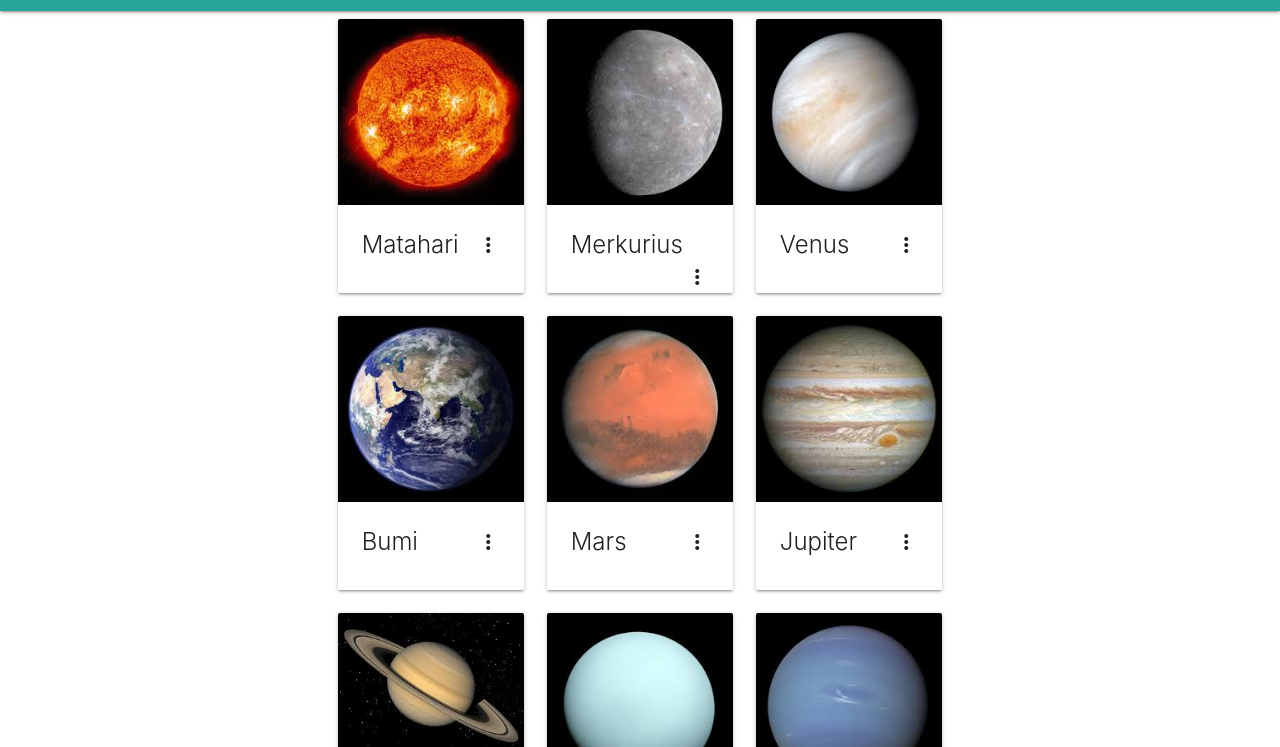
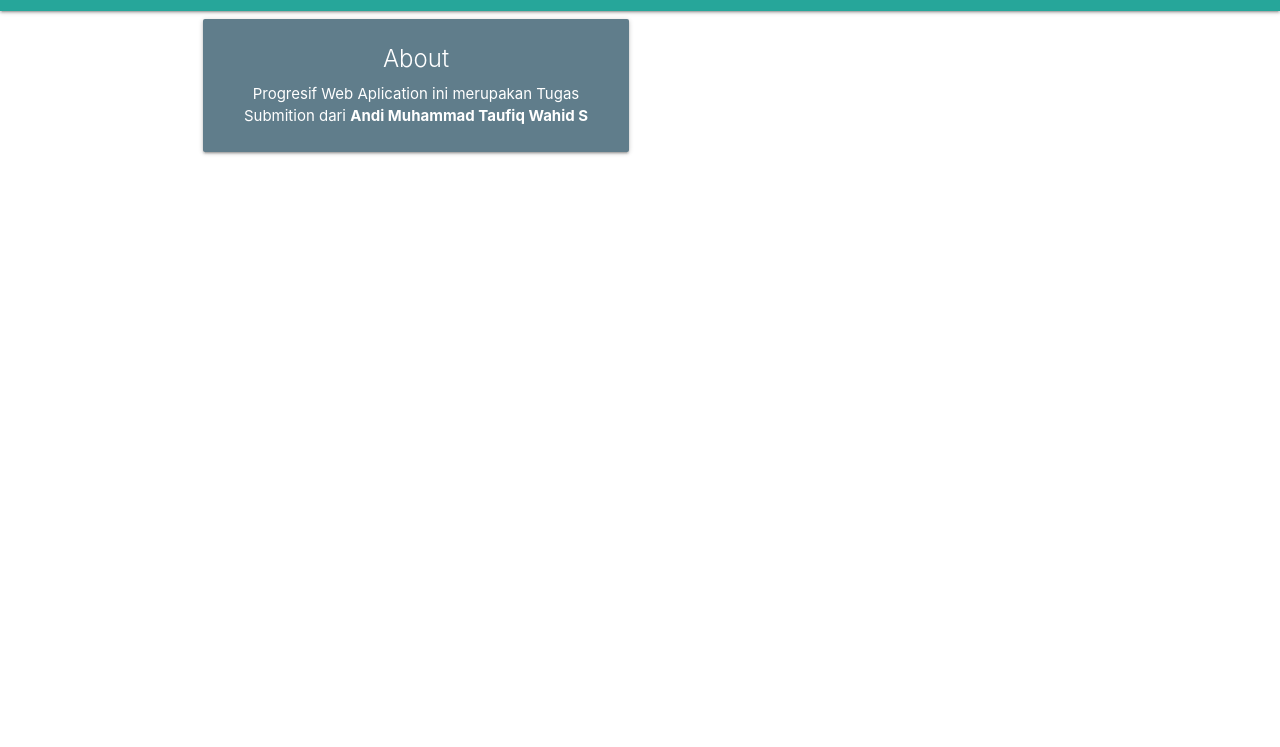
Before and after one commit to taufiqwahid/PWA-Submition, a plain HTML site: page index.html in a window 1280 px wide. Both pictures are taken after a click on the link "About". Shown: the part 53-800 px from the top of the page. Drawn offline with nearby package versions, Linux system fonts and the light colour scheme.

Commit message:
load click per nav page

```diff
--- a/js/nav.js
+++ b/js/nav.js
@@ -17,7 +17,20 @@ document.addEventListener("DOMContentLoaded", function () {
           elm.innerHTML = xhttp.responseText;
         });
 
-        //load click nav page
+        //load click per nav page
+        document
+          .querySelectorAll(".sidenav a, .topnav a")
+          .forEach(function (elm) {
+            elm.addEventListener("click", function (event) {
+              //tutup sidenav
+              var sidenav = document.querySelector(".sidenav");
+              M.Sidenav.getInstance(sidenav).close();
+
+              //muat konten halaman yang dipanggil
+              page = event.target.getAttribute("href").substr(1);
+              loadPage(page);
+            });
+          });
       }
     };
     xhttp.open("GET", "nav.html", true);
--- a/pages/about.html
+++ b/pages/about.html
@@ -1,4 +1,4 @@
-<div class="row">
+<div class="row center">
   <div class="col s12 m6">
     <div class="card blue-grey darken">
       <div class="card-content white-text">
```
